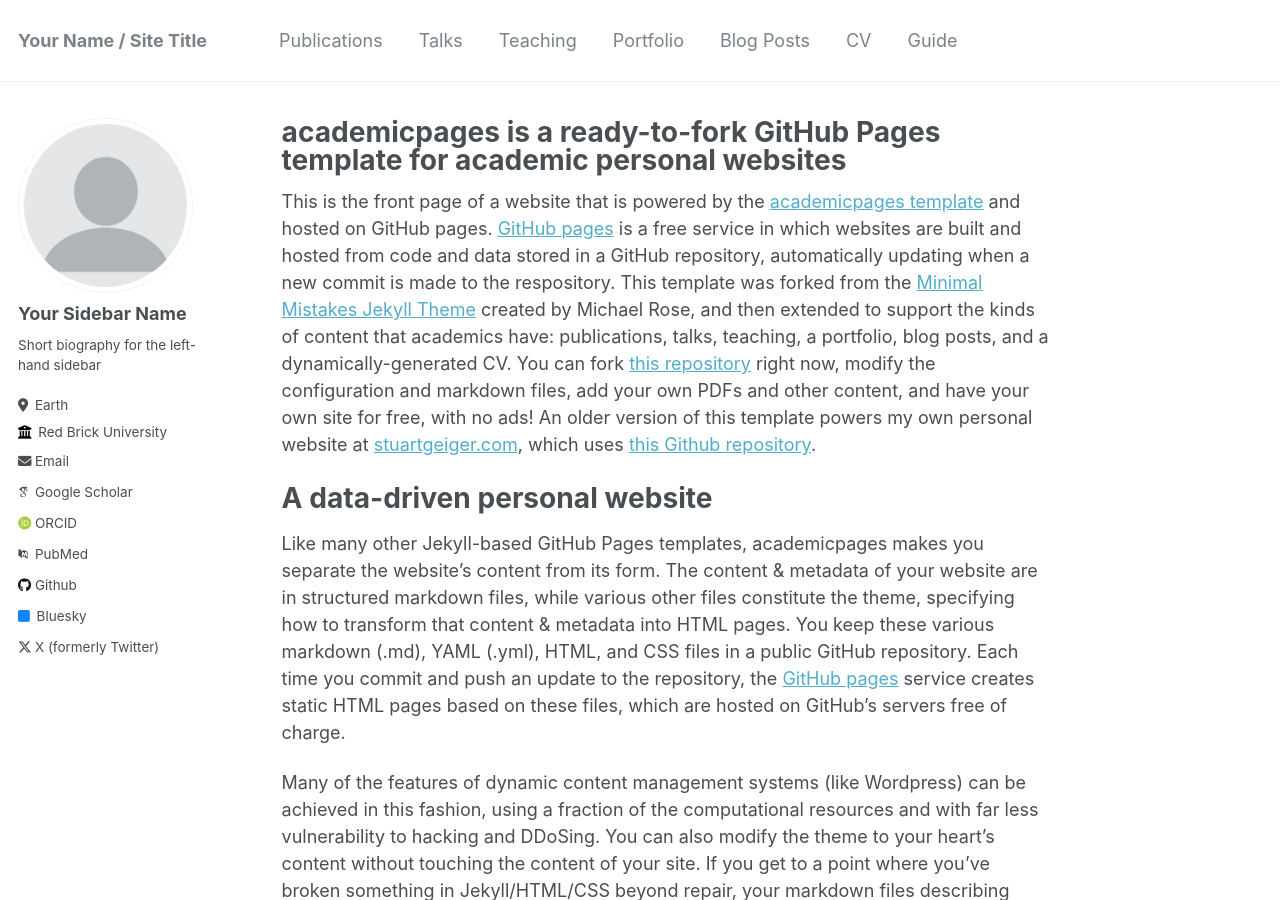
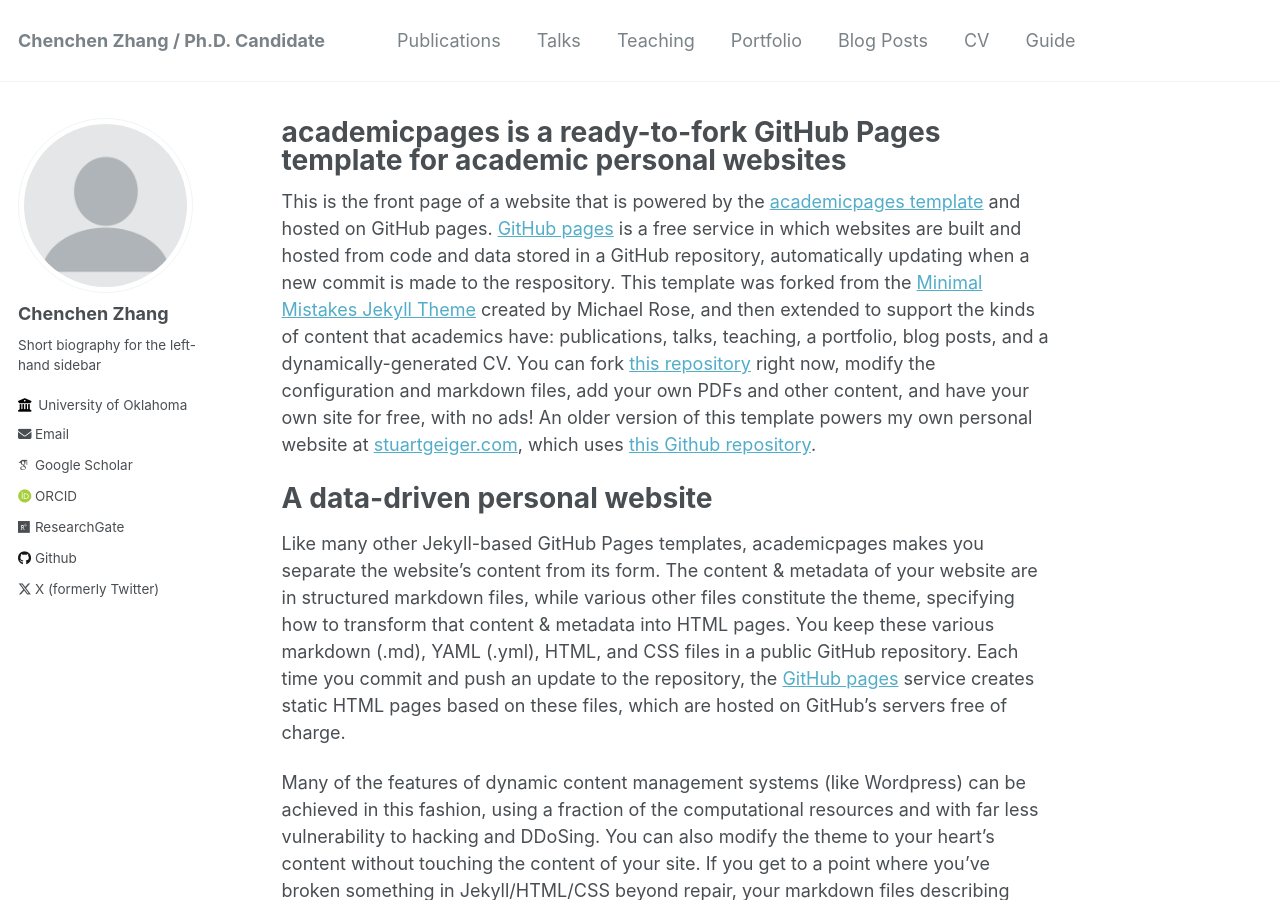
Before and after one commit to rszcc/rszcc.github.io, a Jekyll site: the page built from _pages/about.md, in a window 1280 px wide and 900 px high. Built offline with Jekyll 4.4.1, drawn with Linux system fonts in a browser that asks for light colours; some web fonts are replaced; some of the changed text lies outside the part shown.

Commit message:
Update _config.yml

```diff
--- a/_config.yml
+++ b/_config.yml
@@ -8,13 +8,13 @@
 
 # Basic Site Settings
 locale                   : "en-US"
-title                    : "Your Name / Site Title"
+title                    : "Chenchen Zhang / Ph.D. Candidate"
 title_separator          : "-"
-name                     : &name "Your Name"
+name                     : &name "Chenchen Zhang"
 description              : &description "personal description"
-url                      : https://academicpages.github.io # the base hostname & protocol for your site e.g. "https://mmistakes.github.io"
+url                      : https://rszcc.github.io/ # the base hostname & protocol for your site e.g. "https://mmistakes.github.io"
 baseurl                  : "" # the subpath of your site, e.g. "/blog"
-repository               : "academicpages/academicpages.github.io"
+repository               : "rszcc/rszcc.github.io/"
 
 # Site Author - The following control what appear as part of the author content on the side bar.
 #               If a field is blank the icon and link will not appear, otherwise it will be shown.
@@ -22,32 +22,33 @@ repository               : "academicpages/academicpages.github.io"
 author:
   # Biographic information
   avatar           : "profile.png"
-  name             : "Your Sidebar Name"
+  name             : "Chenchen Zhang"
   pronouns         : # example: "she/her"
   bio              : "Short biography for the left-hand sidebar"
-  location         : "Earth"
-  employer         : "Red Brick University"
+  #location         : "Earth"
+  employer         : "University of Oklahoma"
   uri              : # URL
-  email            : "none@example.org"
+  email            : "chenchen.zhang@ou.edu"
+  email            : "chchenzhang95@gmail.com"
 
   # Academic websites
   arxiv            : # URL - Update with the correct link to your profile
-  googlescholar    : "https://scholar.google.com/citations?user=PS_CX0AAAAAJ"
+  googlescholar    : "https://scholar.google.com/citations?user=btas8y0AAAAJ&hl=en"
   impactstory      : # URL
-  orcid            : "http://orcid.org/yourorcidurl"
-  pubmed           : "https://www.ncbi.nlm.nih.gov/pubmed/?term=john+snow"
-  researchgate     : # URL
+  orcid            : "https://orcid.org/my-orcid?orcid=0000-0003-0458-6232"
+  #pubmed           : "https://www.ncbi.nlm.nih.gov/pubmed/?term=john+snow"
+  researchgate     : "https://www.researchgate.net/profile/Chenchen-Zhang-28"
 
   # Repositories and software development
   bitbucket        : # Username - Update with your username on the site
   codepen          : # Username
   dribbble         : # Username
-  github           : "academicpages"
+  github           : "https://github.com/rszcc"
   kaggle           : # Username
   stackoverflow    : # User number or user number and name (i.e., use "1" or "1/jeff-atwood")
 
   # Social media
-  bluesky          : "bsky.app" # Replace this with you Bluesky username
+  #bluesky          : "bsky.app" # Replace this with you Bluesky username
   facebook         : # Username
   flickr           : # Username
   foursquare       : # Username
@@ -64,7 +65,7 @@ author:
   steam            : # Username
   telegram         : # URL
   tumblr           : # Username
-  twitter          : "UniofOxford"  # Replace this with your X / Twitter handle
+  twitter          : "https://twitter.com/Chenche28874880"  # Replace this with your X / Twitter handle
   vine             : # Username
   weibo            : # Username
   wikipedia        : # Username
```
